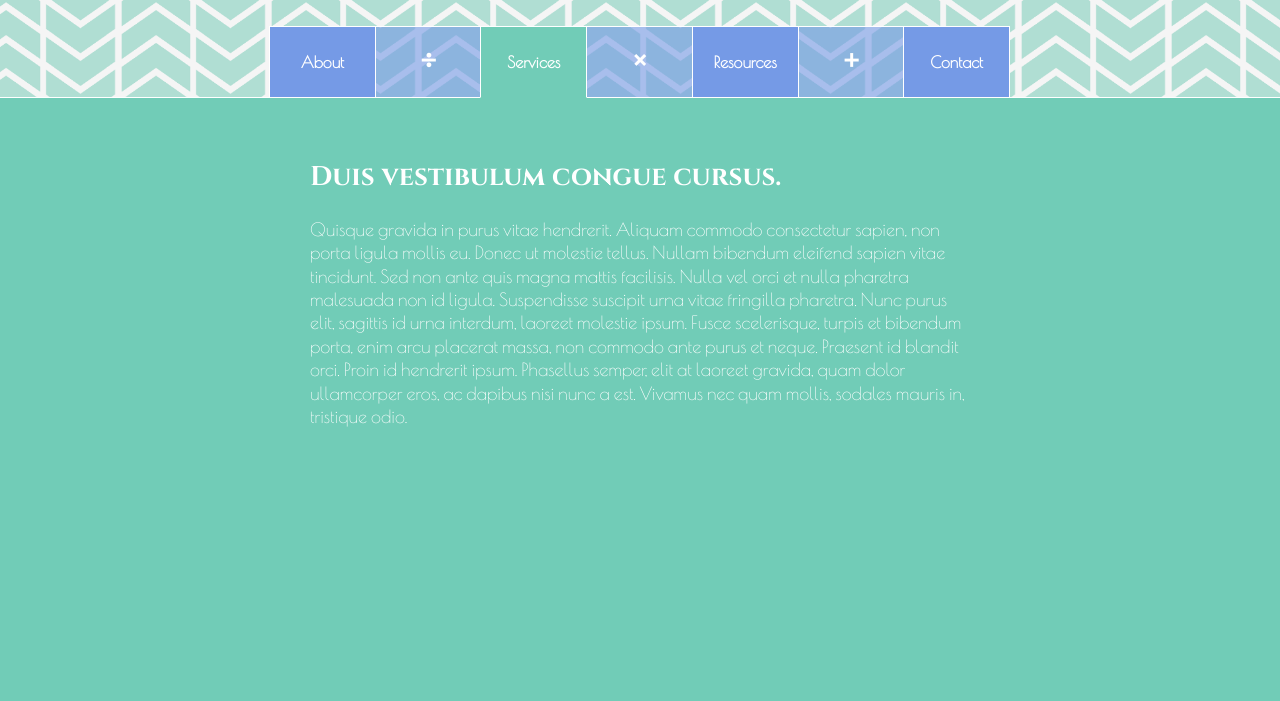
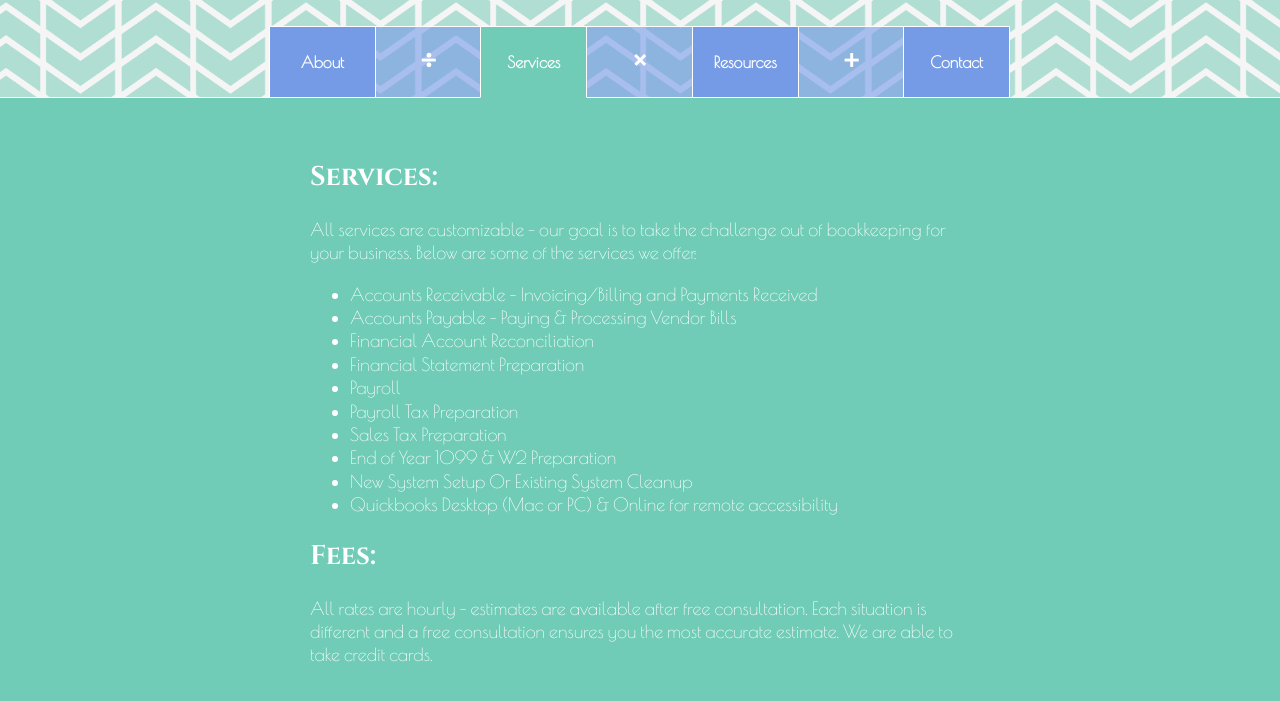
Before and after one commit to freedomzoom/freedomzoom.github.io, a website: page src/services.jade in a window 1280 px wide. Shown: the part 191-892 px from the top of the page. Before the commit the page ends 800 px from the top, so only its background shows below. Drawn offline with nearby package versions, Linux system fonts and the light colour scheme; files that its build step writes are made by us from their sources.

Commit message:
Updating index and services page

```diff
--- a/src/services.jade
+++ b/src/services.jade
@@ -7,5 +7,18 @@ html(lang="en")
         +nav('Services')
 
         .c-content
-            h2 Duis vestibulum congue cursus.
-            p Quisque gravida in purus vitae hendrerit. Aliquam commodo consectetur sapien, non porta ligula mollis eu. Donec ut molestie tellus. Nullam bibendum eleifend sapien vitae tincidunt. Sed non ante quis magna mattis facilisis. Nulla vel orci et nulla pharetra malesuada non id ligula. Suspendisse suscipit urna vitae fringilla pharetra. Nunc purus elit, sagittis id urna interdum, laoreet molestie ipsum. Fusce scelerisque, turpis et bibendum porta, enim arcu placerat massa, non commodo ante purus et neque. Praesent id blandit orci. Proin id hendrerit ipsum. Phasellus semper, elit at laoreet gravida, quam dolor ullamcorper eros, ac dapibus nisi nunc a est. Vivamus nec quam mollis, sodales mauris in, tristique odio.
+            h2 Services:
+            p All services are customizable - our goal is to take the challenge out of bookkeeping for your business. Below are some of the services we offer:
+            ul
+                li Accounts Receivable - Invoicing/Billing and Payments Received
+                li Accounts Payable - Paying & Processing Vendor Bills
+                li Financial Account Reconciliation
+                li Financial Statement Preparation
+                li Payroll
+                li Payroll Tax Preparation
+                li Sales Tax Preparation
+                li End of Year 1099 & W2 Preparation
+                li New System Setup Or Existing System Cleanup
+                li Quickbooks Desktop (Mac or PC) & Online for remote accessibility
+            h2 Fees:
+            p All rates are hourly - estimates are available after free consultation.  Each situation is different and a free consultation ensures you the most accurate estimate. We are able to take credit cards.
```
Also changed, not shown: src/index.jade (+6 -2 lines), index.html, services.html.
